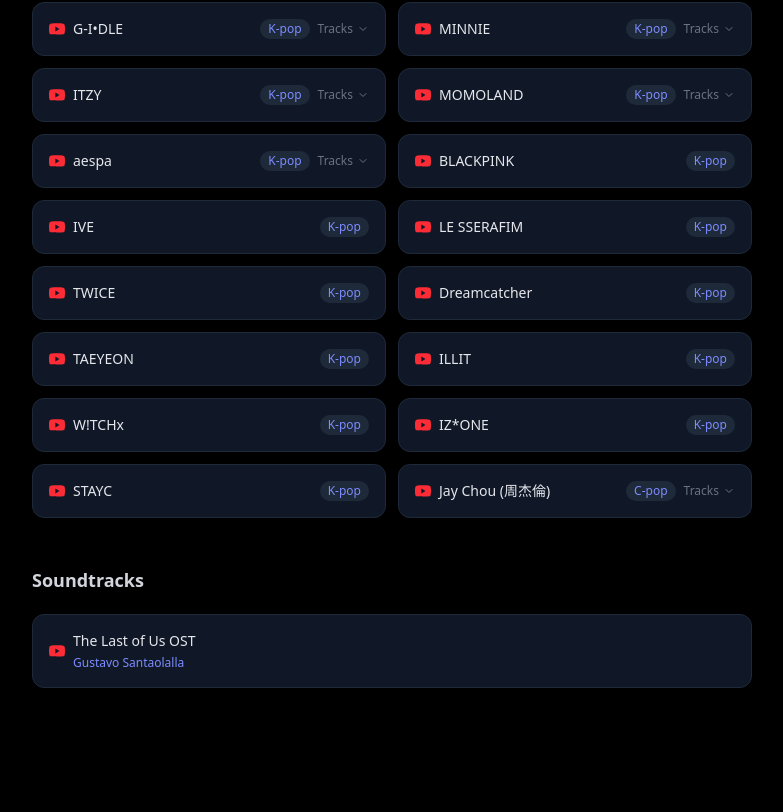
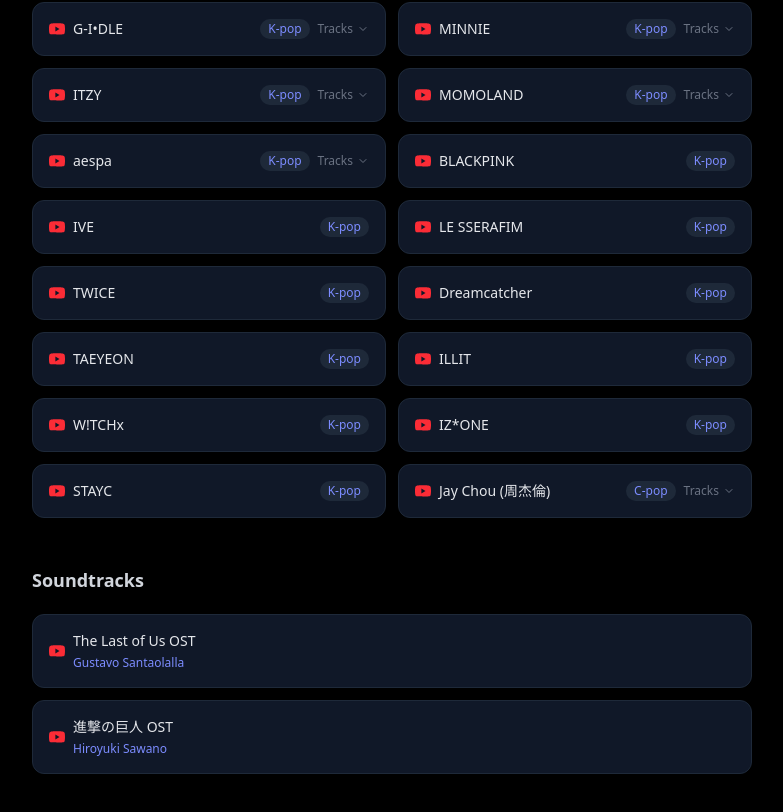
Before and after one commit to s1280061/my-portfolio, a Next.js app: page /music in a window 1280 px wide. Shown: the part 266-1078 px from the top of the page, without its empty margins (248-1031 px from the left). Before the commit the page ends 1050 px from the top, so only its background shows below. Built offline with nearby package versions, Linux system fonts and the light colour scheme.

Commit message:
Add 進撃の巨人 OST to soundtracks

```diff
--- a/app/music/page.tsx
+++ b/app/music/page.tsx
@@ -96,6 +96,11 @@
     title: "The Last of Us OST",
     composer: "Gustavo Santaolalla",
     url: "https://music.youtube.com/playlist?list=OLAK5uy_nhz-Usf2TimQpx1_4olzmp4V5xRWFl-2Q&si=e4QcMVpITCXhPt9V",
+  },
+  {
+    title: "進撃の巨人 OST",
+    composer: "Hiroyuki Sawano",
+    url: "https://music.youtube.com/playlist?list=PLY7ZxyS8rMhu3lBIZsSll2Xxnh0g-ey5Y",
   },
 ];
 
```
